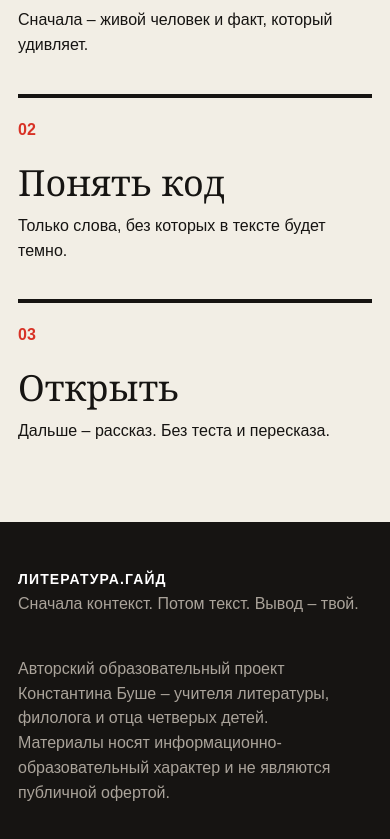
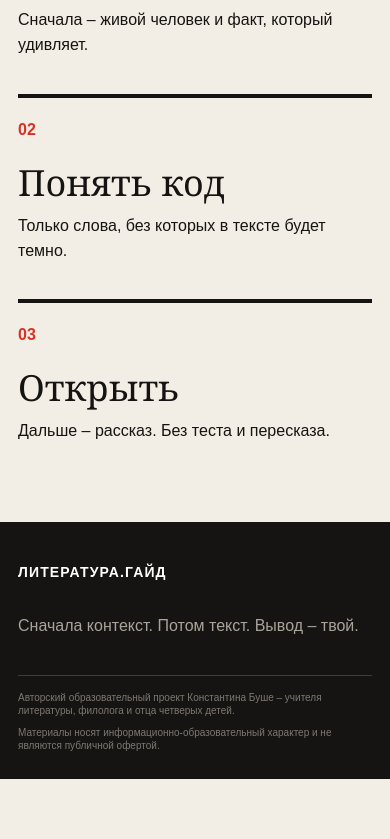
Before and after one commit to kosbushe/literature-guide, a Next.js app: page / in a window 390 px wide. Shown: the part 2253-3092 px from the top of the page. After the commit the page ends 3032 px from the top, so only its background shows below. Built offline with nearby package versions, Linux system fonts and the light colour scheme.

Commit message:
Add project attribution footer

```diff
--- a/app/globals.css
+++ b/app/globals.css
@@ -218,9 +218,12 @@ textarea { background: var(--paper-light); border: 1px solid var(--line); border
 .source-list span, .source-list strong { color: var(--muted); font-size: 11px; text-transform: uppercase; }
 .source-list h2 { font-size: 36px; margin: 30px 0 18px; }
 
-footer { align-items: end; background: var(--ink); color: white; display: flex; justify-content: space-between; min-height: 230px; padding: 50px max(28px, calc((100vw - var(--max)) / 2 + 28px)); }
+footer { background: var(--ink); color: white; min-height: 230px; padding: 48px max(28px, calc((100vw - var(--max)) / 2 + 28px)) 34px; }
+.footer-main { align-items: end; display: flex; justify-content: space-between; }
 footer span { font-size: 14px; font-weight: 900; letter-spacing: .08em; }
 footer p { color: #aaa39a; margin: 0; }
+.footer-legal { border-top: 1px solid #403d38; display: flex; gap: 22px; margin-top: 58px; padding-top: 15px; }
+.footer-legal p { color: #7e7870; font-size: 10px; line-height: 1.35; max-width: 380px; }
 
 @media (max-width: 760px) {
   body { font-size: 16px; }
@@ -262,7 +265,9 @@ footer p { color: #aaa39a; margin: 0; }
   .context-code-copy { padding: 25px 20px; }
   .context-code-points { gap: 12px; grid-template-columns: 1fr; }
   .context-code-points article + article { margin-left: 0; }
-  footer { align-items: flex-start; flex-direction: column; gap: 40px; padding: 45px 18px; }
+  footer { padding: 40px 18px 26px; }
+  .footer-main { align-items: flex-start; flex-direction: column; gap: 30px; }
+  .footer-legal { flex-direction: column; gap: 8px; margin-top: 36px; }
 }
 
 @media (prefers-reduced-motion: reduce) {
```
